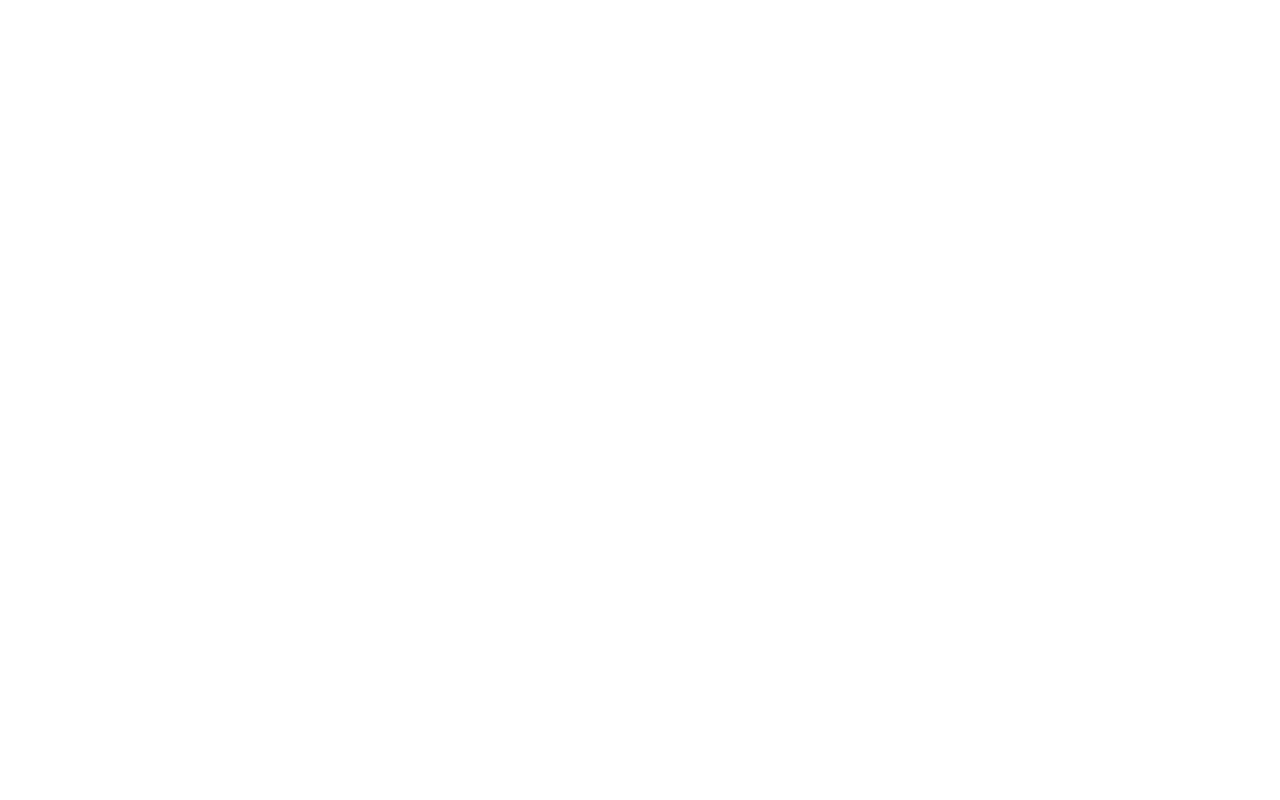
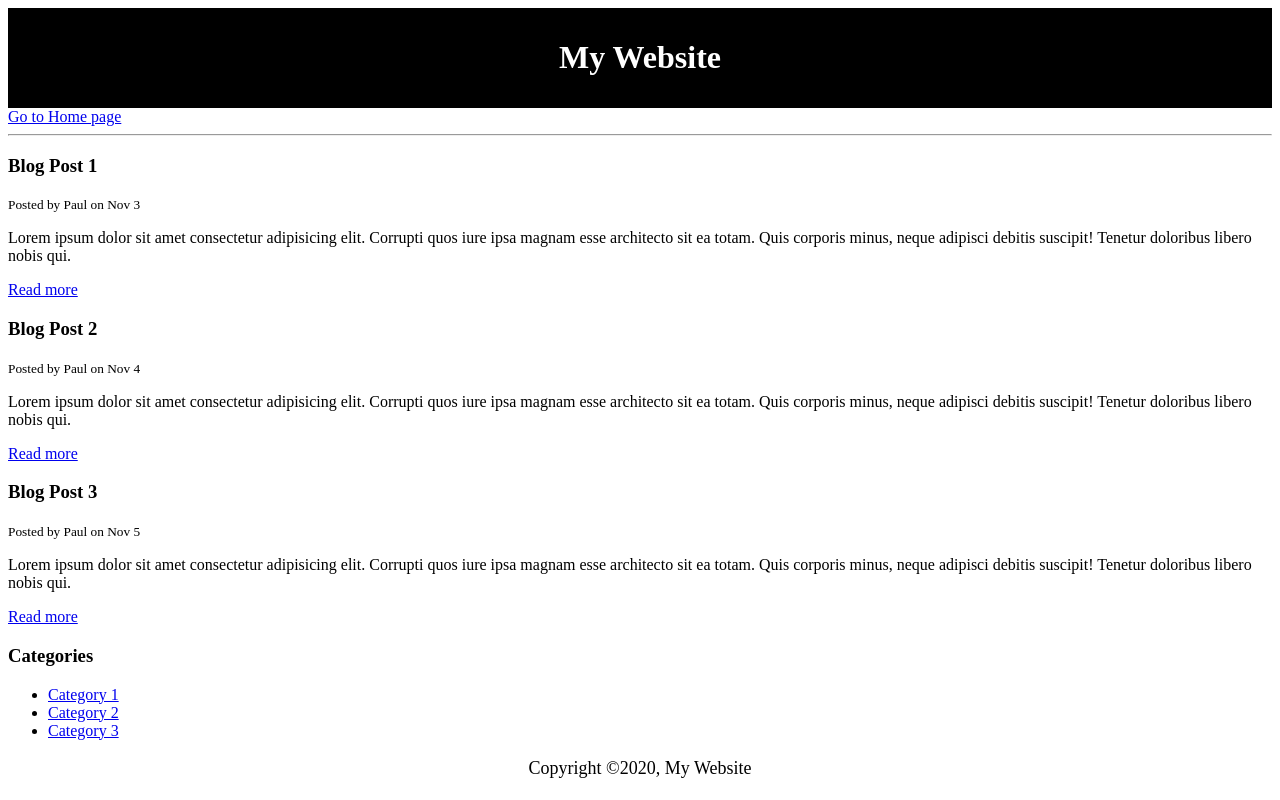
Before and after one commit to rotwang00/Miscellaneous, a plain HTML site: page blog.html in a window 1280 px wide. Drawn offline with Linux system fonts and the light colour scheme.

Commit message:
Final commit

```diff
--- a/blog.html
+++ b/blog.html
@@ -0,0 +1,64 @@
+<!DOCTYPE html>
+<html lang="en">
+<head>
+    <meta charset="UTF-8">
+    <meta name="viewport" content="width=device-width, initial-scale=1.0">
+    <meta name="description" content="Awesome blog by Paul">
+    <meta name="keywords" content="web design blog, web dev blog, wolffork music">
+    <title>My Blog</title>
+    <style type="text/css">
+        #main-header {
+            text-align: center;
+            background-color: black;
+            color:white;
+            padding:10px;
+        }
+        #main-footer{
+            text-align: center;
+            font-size:18px;
+        }
+    </style>
+</head>
+<body>
+    <header id="main-header">
+        <h1>My Website</h1>
+    </header>
+
+    <a href="index.html">Go to Home page</a>
+    <hr>
+    <section>
+        <article class="post">
+            <h3>Blog Post 1</h3>
+            <small>Posted by Paul on Nov 3</small>
+            <p>Lorem ipsum dolor sit amet consectetur adipisicing elit. Corrupti quos iure ipsa magnam esse architecto sit ea totam. Quis corporis minus, neque adipisci debitis suscipit! Tenetur doloribus libero nobis qui.</p>
+            <a href="post.html">Read more</a>
+        </article>
+        <article class="post">
+            <h3>Blog Post 2</h3>
+            <small>Posted by Paul on Nov 4</small>
+            <p>Lorem ipsum dolor sit amet consectetur adipisicing elit. Corrupti quos iure ipsa magnam esse architecto sit ea totam. Quis corporis minus, neque adipisci debitis suscipit! Tenetur doloribus libero nobis qui.</p>
+            <a href="post.html">Read more</a>
+        </article>
+        <article class="post">
+            <h3>Blog Post 3</h3>
+            <small>Posted by Paul on Nov 5</small>
+            <p>Lorem ipsum dolor sit amet consectetur adipisicing elit. Corrupti quos iure ipsa magnam esse architecto sit ea totam. Quis corporis minus, neque adipisci debitis suscipit! Tenetur doloribus libero nobis qui.</p>
+            <a href="post.html">Read more</a>
+        </article>
+    </section>
+
+    <aside>
+        <h3>Categories</h3>
+        <nav>
+        <ul>
+            <li><a href="#">Category 1</a></li>
+            <li><a href="#">Category 2</a></li>
+            <li><a href="#">Category 3</a></li>
+        </ul>
+        </nav>
+    </aside>
+    <footer id="main-footer">
+        <p>Copyright &copy;2020, My Website</p>
+    </footer>
+</body>
+</html>
```
Also changed, not shown: index.html (+2 -0 lines).
